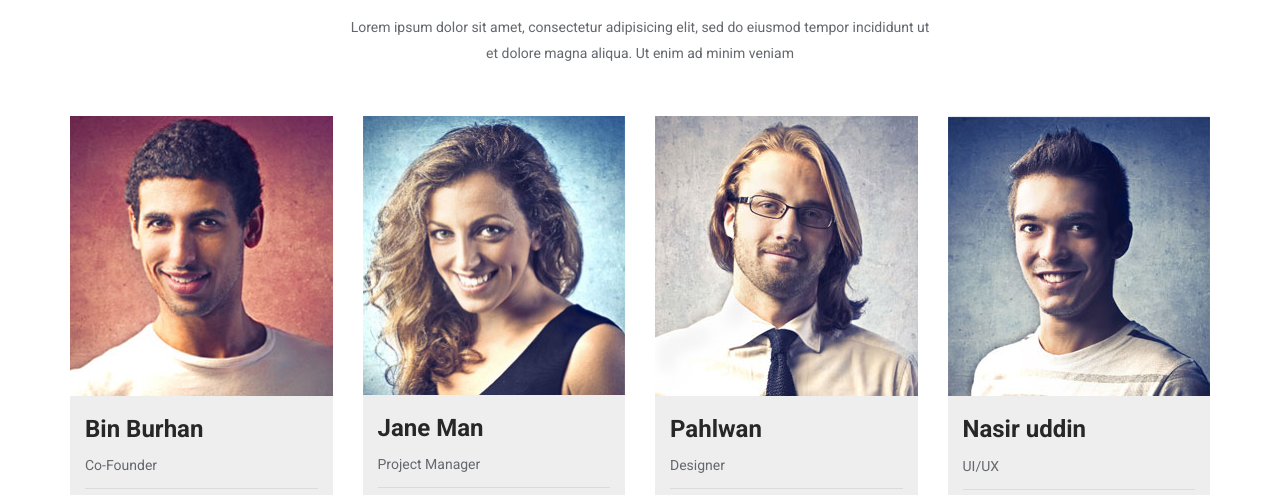
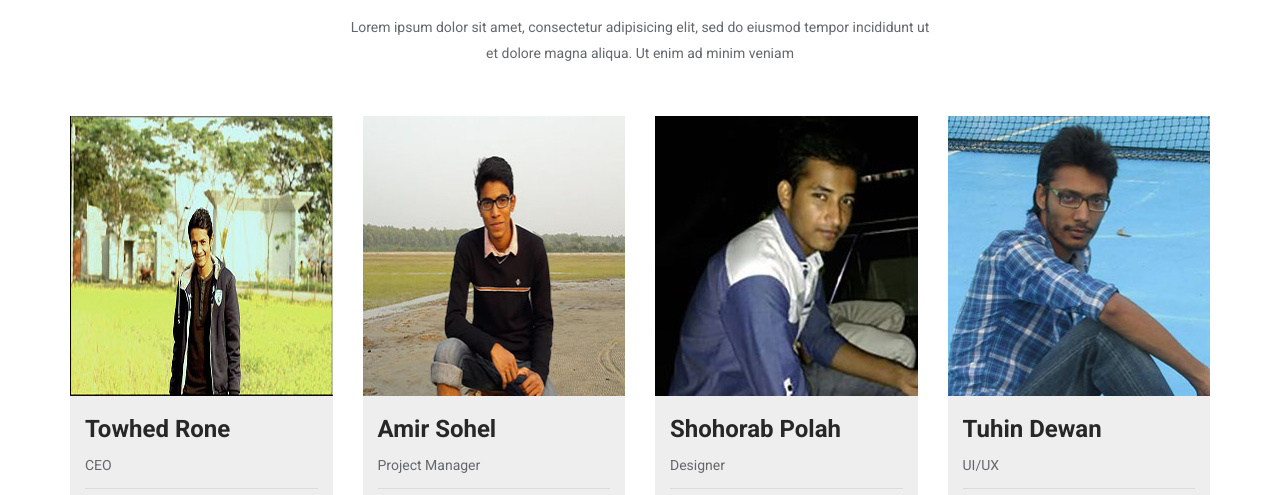
Before and after one commit to tuhindewan/NameSpace, a plain HTML site: page index.html in a window 1280 px wide. Shown: the part 3829-4324 px from the top of the page. Drawn offline with Linux system fonts and the light colour scheme; some packages are replaced by stand-ins of ours.

Commit message:
design team section

```diff
--- a/index.html
+++ b/index.html
@@ -415,11 +415,11 @@
                 <div class="col-sm-6 col-md-3">
                     <div class="team-member wow fadeInUp" data-wow-duration="400ms" data-wow-delay="0ms">
                         <div class="team-img">
-                            <img class="img-responsive" src="images/team/01.jpg" alt="">
+                            <img class="img-responsive" src="images/team/rone.jpg" alt="">
                         </div>
                         <div class="team-info">
-                            <h3>Bin Burhan</h3>
-                            <span>Co-Founder</span>
+                            <h3>Towhed Rone</h3>
+                            <span>CEO</span>
                         </div>
                         <p>Backed by some of the biggest names in the industry, Firefox OS is an open platform that fosters greater</p>
                         <ul class="social-icons">
@@ -433,10 +433,10 @@
                 <div class="col-sm-6 col-md-3">
                     <div class="team-member wow fadeInUp" data-wow-duration="400ms" data-wow-delay="100ms">
                         <div class="team-img">
-                            <img class="img-responsive" src="images/team/02.jpg" alt="">
+                            <img class="img-responsive" src="images/team/emon.jpg" alt="">
                         </div>
                         <div class="team-info">
-                            <h3>Jane Man</h3>
+                            <h3>Amir Sohel</h3>
                             <span>Project Manager</span>
                         </div>
                         <p>Backed by some of the biggest names in the industry, Firefox OS is an open platform that fosters greater</p>
@@ -451,10 +451,10 @@
                 <div class="col-sm-6 col-md-3">
                     <div class="team-member wow fadeInUp" data-wow-duration="400ms" data-wow-delay="200ms">
                         <div class="team-img">
-                            <img class="img-responsive" src="images/team/03.jpg" alt="">
+                            <img class="img-responsive"  src="images/team/polash.jpg" alt="">
                         </div>
                         <div class="team-info">
-                            <h3>Pahlwan</h3>
+                            <h3>Shohorab Polah</h3>
                             <span>Designer</span>
                         </div>
                         <p>Backed by some of the biggest names in the industry, Firefox OS is an open platform that fosters greater</p>
@@ -469,10 +469,10 @@
                 <div class="col-sm-6 col-md-3">
                     <div class="team-member wow fadeInUp" data-wow-duration="400ms" data-wow-delay="300ms">
                         <div class="team-img">
-                            <img class="img-responsive" src="images/team/04.jpg" alt="">
+                            <img class="img-responsive" src="images/team/tuhin.jpg" alt="">
                         </div>
                         <div class="team-info">
-                            <h3>Nasir uddin</h3>
+                            <h3>Tuhin Dewan</h3>
                             <span>UI/UX</span>
                         </div>
                         <p>Backed by some of the biggest names in the industry, Firefox OS is an open platform that fosters greater</p>
```
Also changed, not shown: images/team/emon.jpg (added), images/team/polash.jpg (added), images/team/rone.jpg (added), images/team/tuhin.jpg (added).
